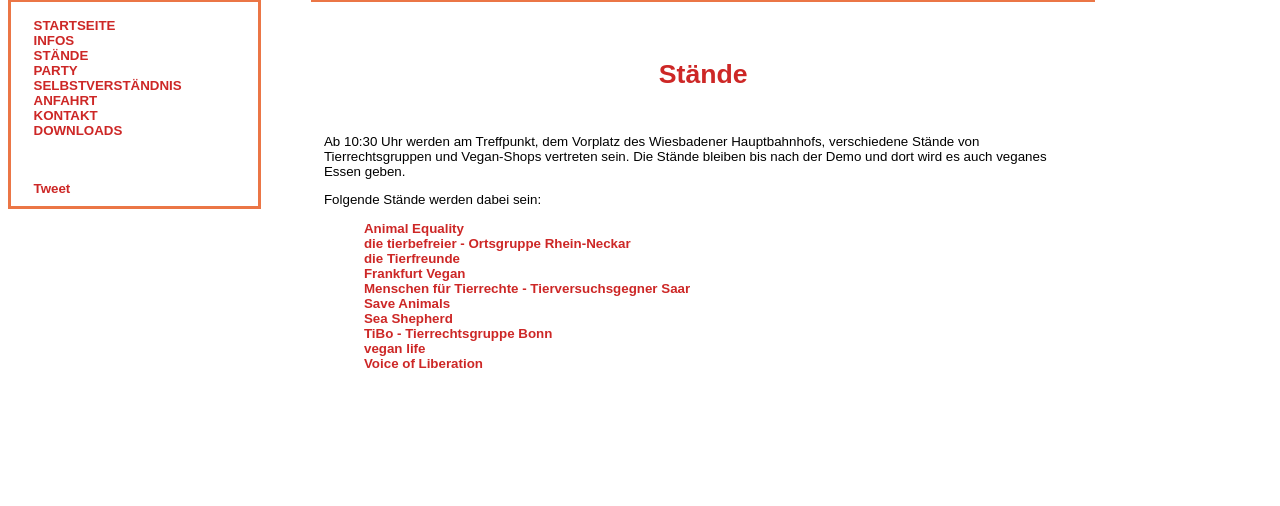
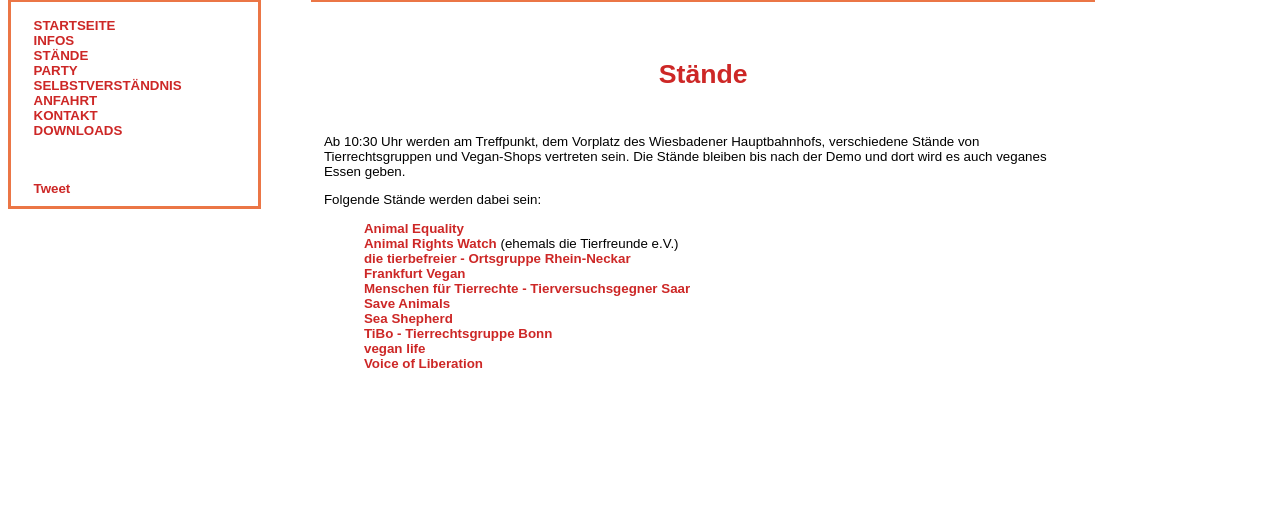
Before and after one commit to leSheep/demoSite, a PHP site: page /staende.php in a window 1280 px wide. Shown: the part 371-877 px from the top of the page. Run offline with PHP 8.4, Linux system fonts and the light colour scheme; some libraries are stand-ins or nearby versions; grey boxes are pictures that could not be loaded.

Commit message:
Animal Rights Watch

```diff
--- a/staende.php
+++ b/staende.php
@@ -12,8 +12,8 @@ if(!isset($selectedSite)) {
 <p> Folgende Stände werden dabei sein: </p>
 <ul>
 <li> <a href="http://www.animalequality.de/"> Animal Equality </a> </li>
+<li> <a href="http://www.ariwa.org/"> Animal Rights Watch </a> (ehemals die Tierfreunde e.V.) </li>
 <li> <a href="http://www.tierbefreier.de"> die tierbefreier - Ortsgruppe Rhein-Neckar</a> </li>
-<li> <a href="http://www.die-tierfreunde.de/"> die Tierfreunde </a> </li>
 <li> <a href="http://www.frankfurt-vegan.de/"> Frankfurt Vegan </a> </li>
 <li> <a href="http://www.tvg-saar-vegan.de/"> Menschen für Tierrechte - Tierversuchsgegner Saar </a> </li>
 <li> <a href="http://www.saveanimals.lu/"> Save Animals </a> </li>
```
